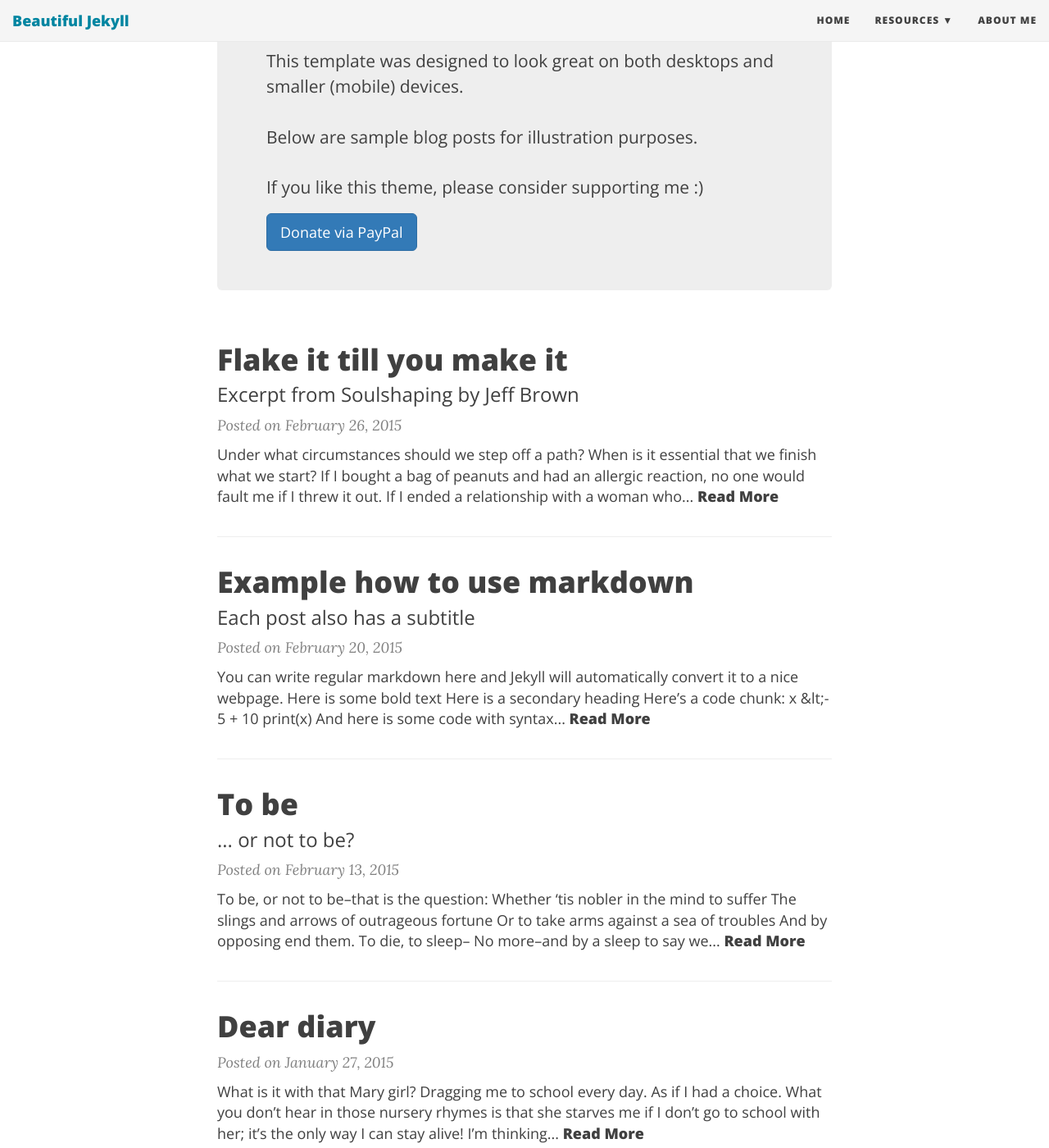
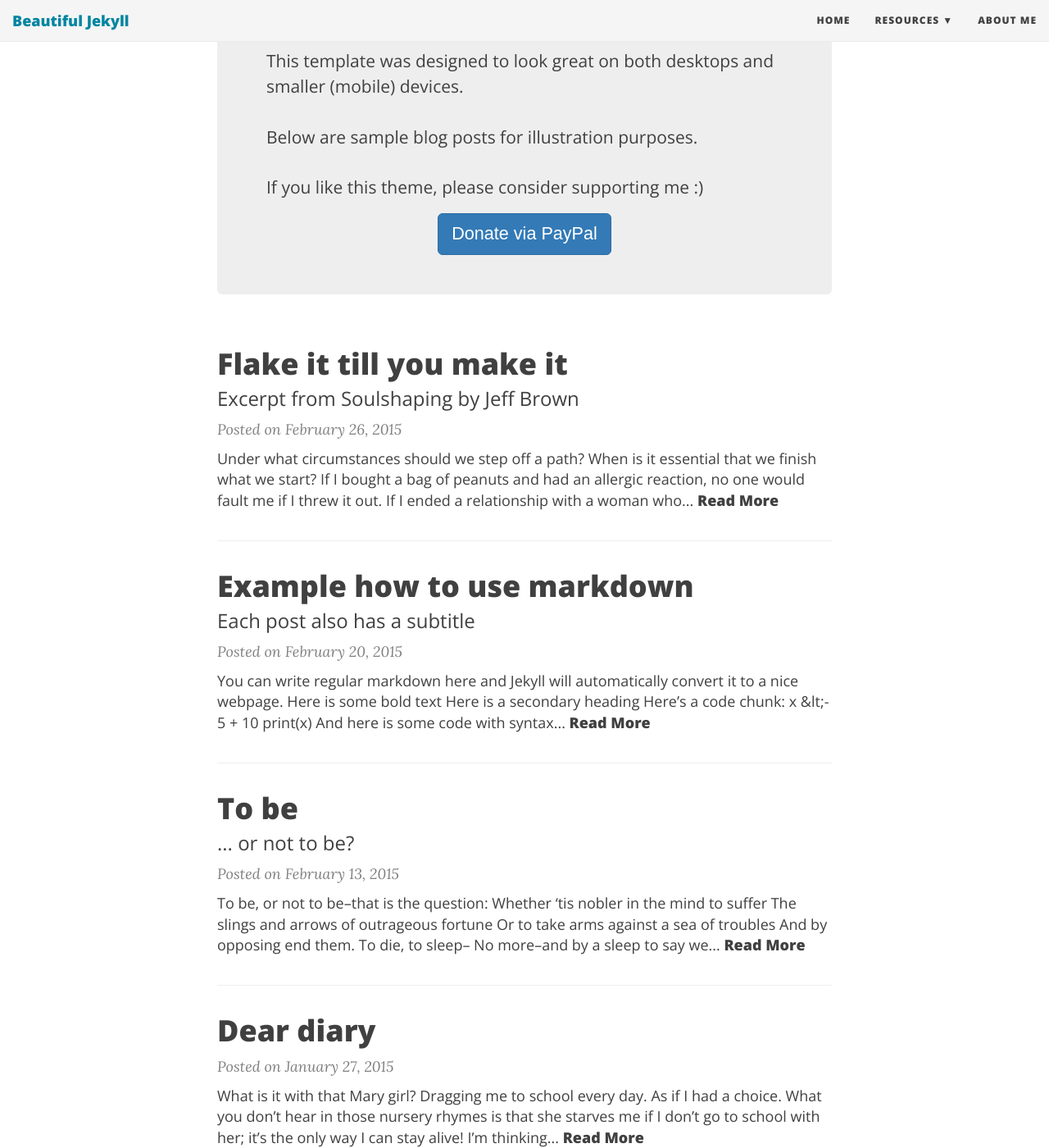
Before and after one commit to sermons/sermons.github.io, a Jekyll site: the page built from index.html, in a window 1280 px wide and 1400 px high, scrolled down 567 px. Shown: the whole window at 82% size. Built offline with Jekyll 4.4.1, drawn with Linux system fonts in a browser that asks for light colours; nearby versions of some CDN libraries; the list of posts is cut into pages by our own code.

Commit message:
Update main.css

```diff
--- a/css/main.css
+++ b/css/main.css
@@ -84,6 +84,16 @@ img::selection {
 img::-moz-selection {
   color: white;
   background: transparent;
+}
+
+#paypalbtn {
+  text-align: center;
+}
+
+#paypalbtn a {
+  text-decoration: none;
+  font-size: 1.2em;
+  font-family: arial;
 }
 
 /* --- Navbar --- */
```
